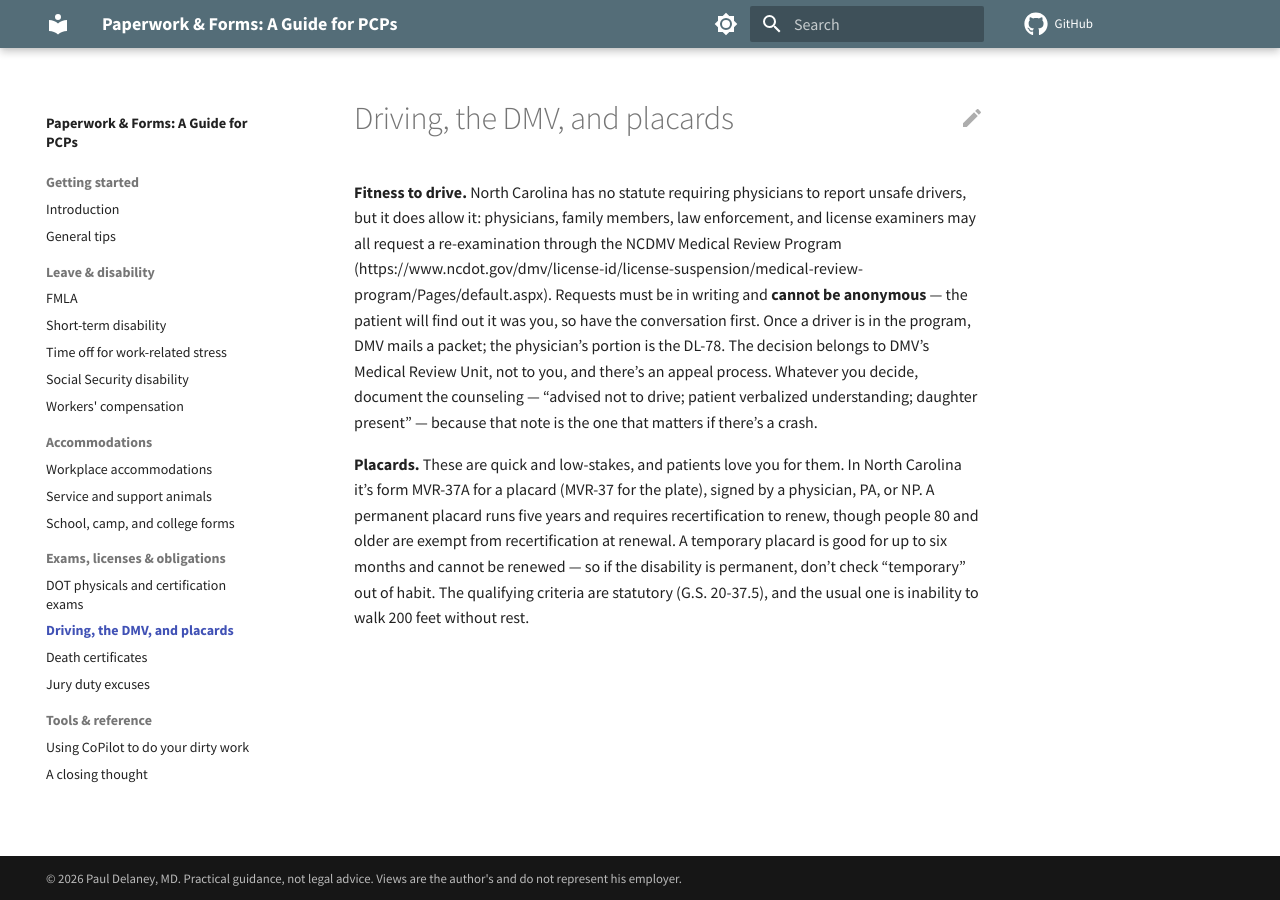
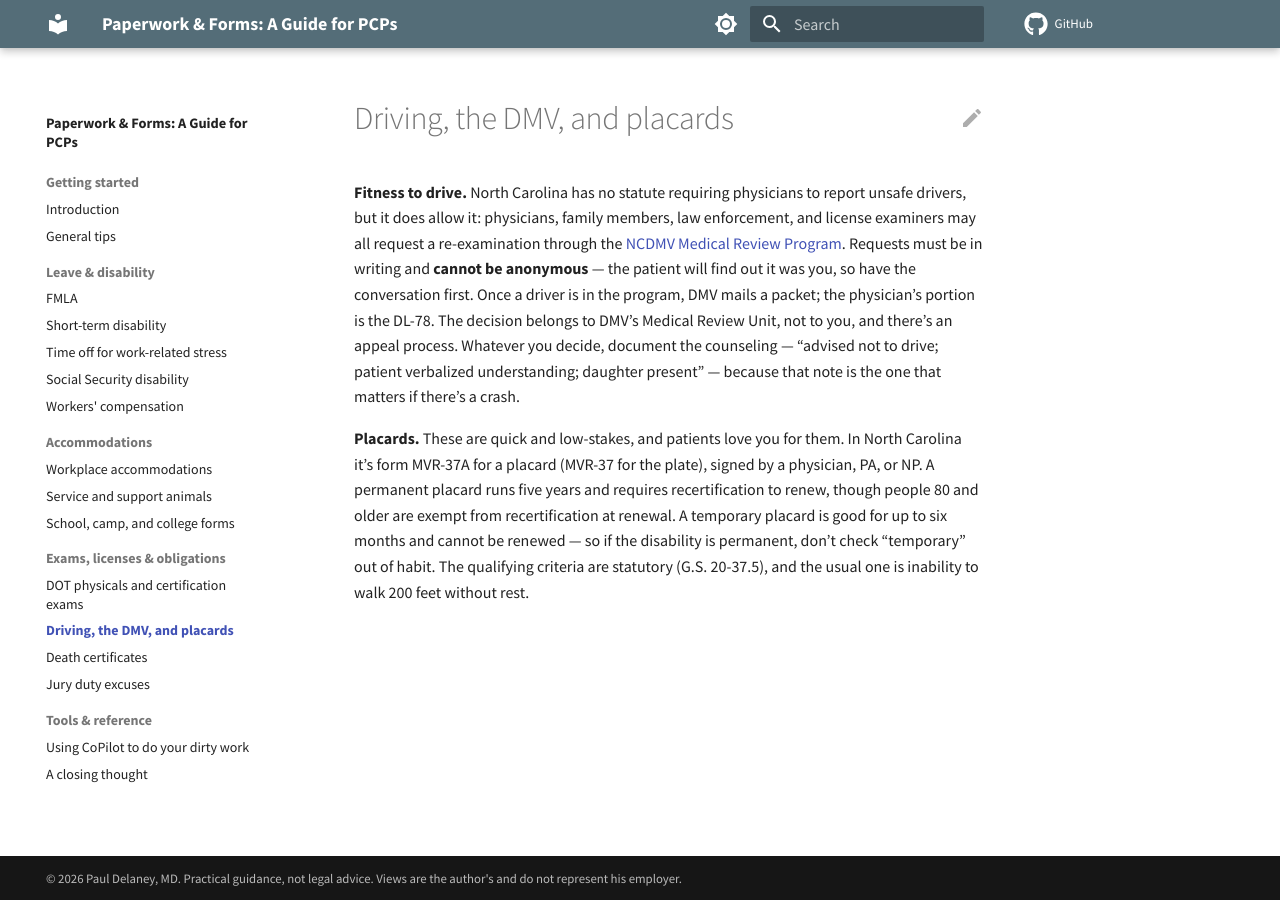
Before and after one commit to pdel4096/PCP-paperwork-guide, an MkDocs documentation site: the page built from docs/exams/dmv.md, in a window 1280 px wide. Built offline with MkDocs 1.6.1 and Material for MkDocs 9.7.7, drawn with Linux system fonts in a browser that asks for light colours; comment, search, counter and statistics services are not loaded.

Commit message:
Update DMV document to include hyperlink for NCDMV

```diff
--- a/docs/exams/dmv.md
+++ b/docs/exams/dmv.md
@@ -4,6 +4,6 @@ title: "Driving, the DMV, and placards"
 
 # Driving, the DMV, and placards
 
-**Fitness to drive.** North Carolina has no statute requiring physicians to report unsafe drivers, but it does allow it: physicians, family members, law enforcement, and license examiners may all request a re-examination through the NCDMV Medical Review Program (https://www.ncdot.gov/dmv/license-id/license-suspension/medical-review-program/Pages/default.aspx). Requests must be in writing and **cannot be anonymous** — the patient will find out it was you, so have the conversation first. Once a driver is in the program, DMV mails a packet; the physician’s portion is the DL-78. The decision belongs to DMV’s Medical Review Unit, not to you, and there’s an appeal process. Whatever you decide, document the counseling — “advised not to drive; patient verbalized understanding; daughter present” — because that note is the one that matters if there’s a crash.
+**Fitness to drive.** North Carolina has no statute requiring physicians to report unsafe drivers, but it does allow it: physicians, family members, law enforcement, and license examiners may all request a re-examination through the [NCDMV Medical Review Program](https://www.ncdot.gov/dmv/license-id/license-suspension/medical-review-program/Pages/default.aspx). Requests must be in writing and **cannot be anonymous** — the patient will find out it was you, so have the conversation first. Once a driver is in the program, DMV mails a packet; the physician’s portion is the DL-78. The decision belongs to DMV’s Medical Review Unit, not to you, and there’s an appeal process. Whatever you decide, document the counseling — “advised not to drive; patient verbalized understanding; daughter present” — because that note is the one that matters if there’s a crash.
 
 **Placards.** These are quick and low-stakes, and patients love you for them. In North Carolina it’s form MVR-37A for a placard (MVR-37 for the plate), signed by a physician, PA, or NP. A permanent placard runs five years and requires recertification to renew, though people 80 and older are exempt from recertification at renewal. A temporary placard is good for up to six months and cannot be renewed — so if the disability is permanent, don’t check “temporary” out of habit. The qualifying criteria are statutory (G.S. 20-37.5), and the usual one is inability to walk 200 feet without rest.
```
